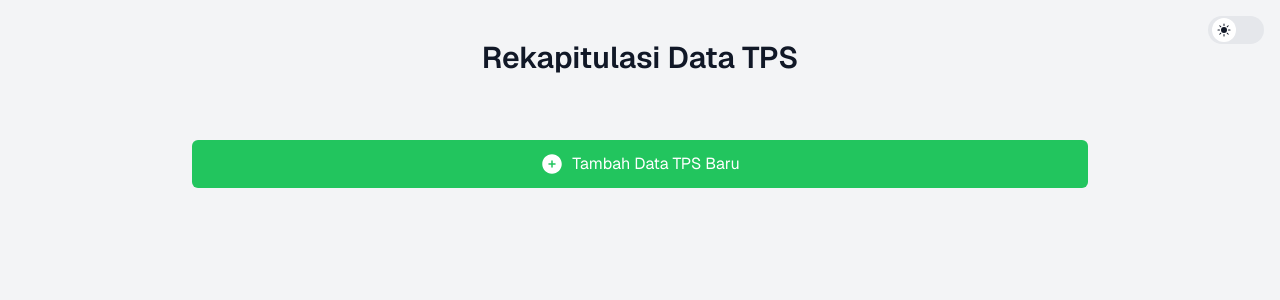
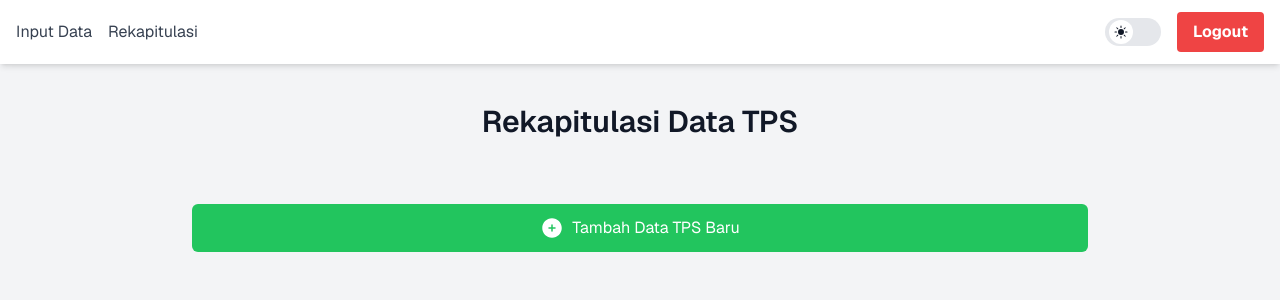
Before and after one commit to andikyudo/input-app2024.app, a Next.js app: page /recap in a window 1280 px wide. Shown: the top 300 px of the page. Built offline with nearby package versions, Linux system fonts and the light colour scheme.

Commit message:
Create Header Componen UI

```diff
--- a/next.config.mjs
+++ /dev/null
@@ -1,4 +0,0 @@
-/** @type {import('next').NextConfig} */
-const nextConfig = {};
-
-export default nextConfig;
--- a/src/app/layout.tsx
+++ b/src/app/layout.tsx
@@ -3,6 +3,8 @@
 import { GeistSans } from "geist/font/sans";
 import { GeistMono } from "geist/font/mono";
 import { ThemeProvider } from "next-themes";
+import Header from "../components/Header";
+import { usePathname } from "next/navigation";
 import "./globals.css";
 
 export default function RootLayout({
@@ -10,11 +12,17 @@ export default function RootLayout({
 }: Readonly<{
 	children: React.ReactNode;
 }>) {
+	const pathname = usePathname();
+	const isLoginPage = pathname === "/login";
+
 	return (
 		<html lang='en' className={`${GeistSans.variable} ${GeistMono.variable}`}>
-			<body className='min-h-screen'>
-				<ThemeProvider attribute='class'>{children}</ThemeProvider>
-			</body>
+			<ThemeProvider attribute='class'>
+				<body className='min-h-screen'>
+					{!isLoginPage && <Header />}
+					<main className={`${!isLoginPage ? "pt-16" : ""}`}>{children}</main>
+				</body>
+			</ThemeProvider>
 		</html>
 	);
 }
--- /dev/null
+++ b/src/components/Header.js
@@ -0,0 +1,56 @@
+// components/Header.js
+"use client";
+
+import React from "react";
+import { useRouter } from "next/navigation";
+import Link from "next/link";
+import ToggleSwitch from "./ToggleSwitch";
+
+const Header = () => {
+	const router = useRouter();
+
+	const handleLogout = () => {
+		// Implement logout logic here (e.g., clear local storage, reset auth state)
+		localStorage.removeItem("user"); // Assuming you store user info in localStorage
+		router.push("/login");
+	};
+
+	return (
+		<header className='fixed top-0 left-0 right-0 bg-white dark:bg-gray-800 shadow-md z-50'>
+			<div className='container mx-auto px-4 py-3 flex justify-between items-center'>
+				<nav>
+					<ul className='flex space-x-4'>
+						<li>
+							<Link
+								href='/input'
+								className='text-gray-700 dark:text-gray-200 hover:text-blue-500'
+							>
+								Input Data
+							</Link>
+						</li>
+						<li>
+							<Link
+								href='/recap'
+								className='text-gray-700 dark:text-gray-200 hover:text-blue-500'
+							>
+								Rekapitulasi
+							</Link>
+						</li>
+						{/* Add more navigation items as needed */}
+					</ul>
+				</nav>
+				<div className='flex items-center space-x-4'>
+					<ToggleSwitch />
+					<button
+						onClick={handleLogout}
+						className='bg-red-500 hover:bg-red-600 text-white font-bold py-2 px-4 rounded transition duration-300'
+					>
+						Logout
+					</button>
+				</div>
+			</div>
+		</header>
+	);
+};
+
+export default Header;
```
